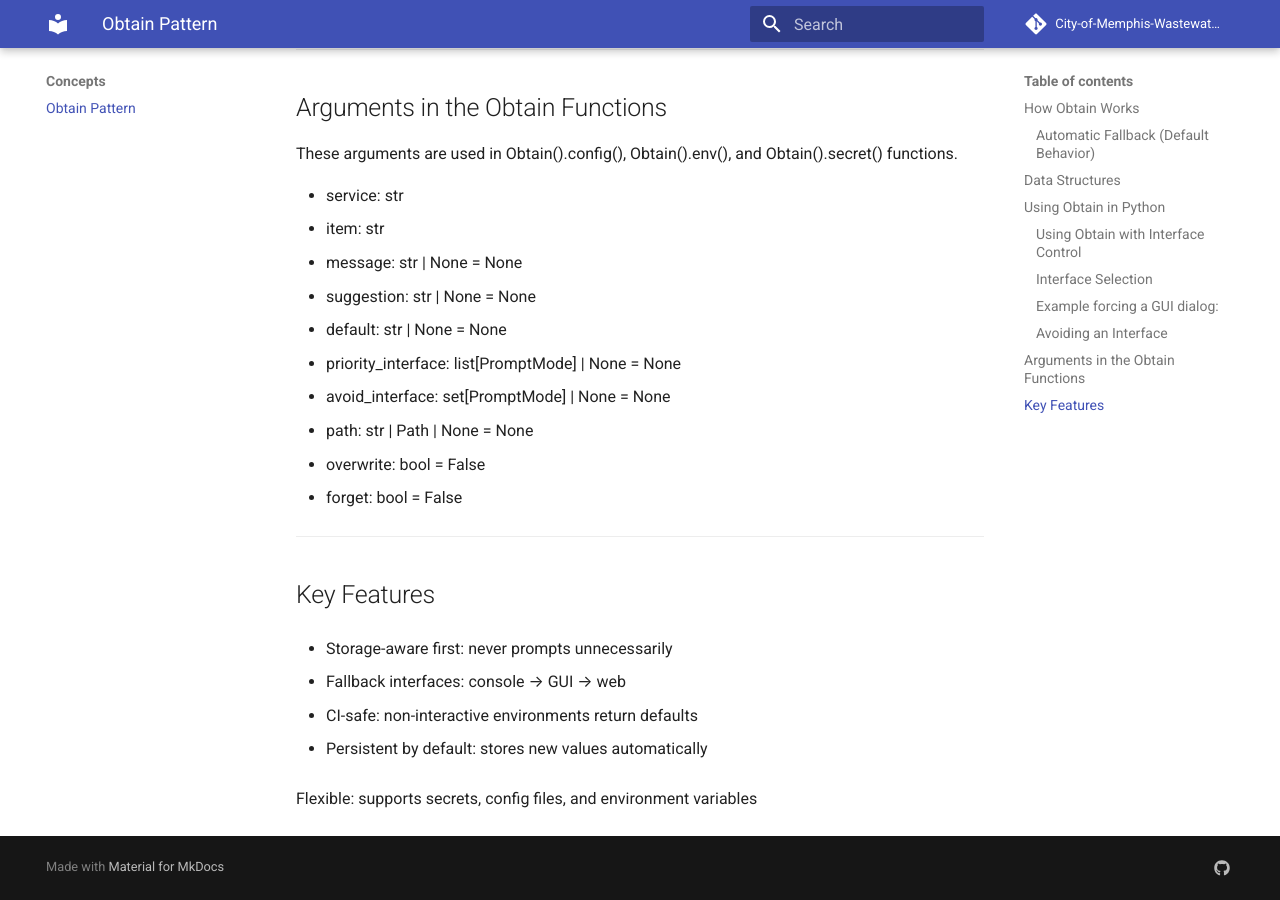
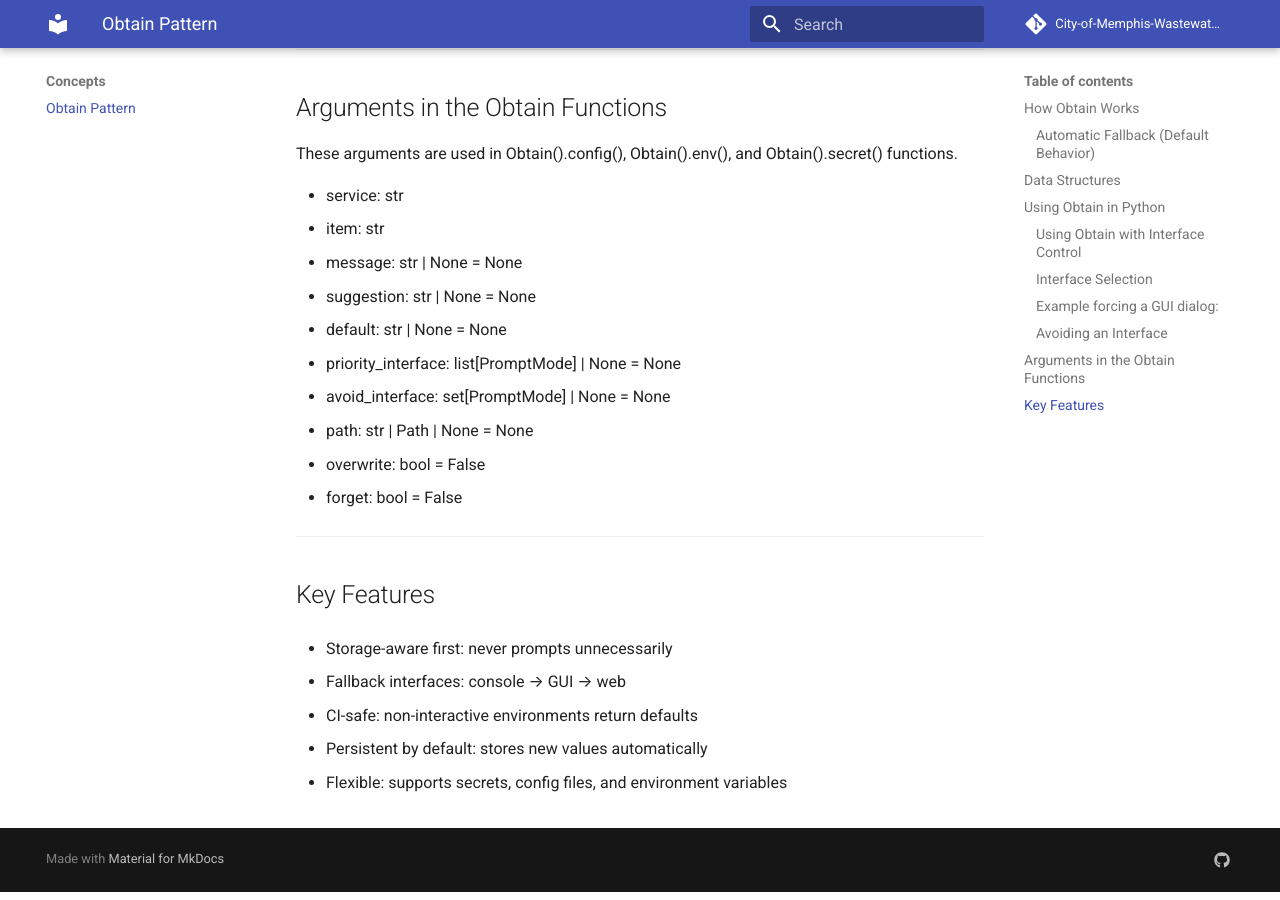
Before and after one commit to City-of-Memphis-Wastewater/dworshak, an MkDocs documentation site: the page built from docs/concepts/obtain.md, in a window 1280 px wide and 900 px high, scrolled down 3231 px. Built offline with MkDocs 1.6.1 and Material for MkDocs 9.7.7, drawn with Linux system fonts in a browser that asks for light colours; comment, search, counter and statistics services are not loaded.

```diff
--- a/docs/concepts/obtain.md
+++ b/docs/concepts/obtain.md
@@ -171,4 +171,4 @@
 
 - Persistent by default: stores new values automatically
 
-Flexible: supports secrets, config files, and environment variables
+- Flexible: supports secrets, config files, and environment variables
```
